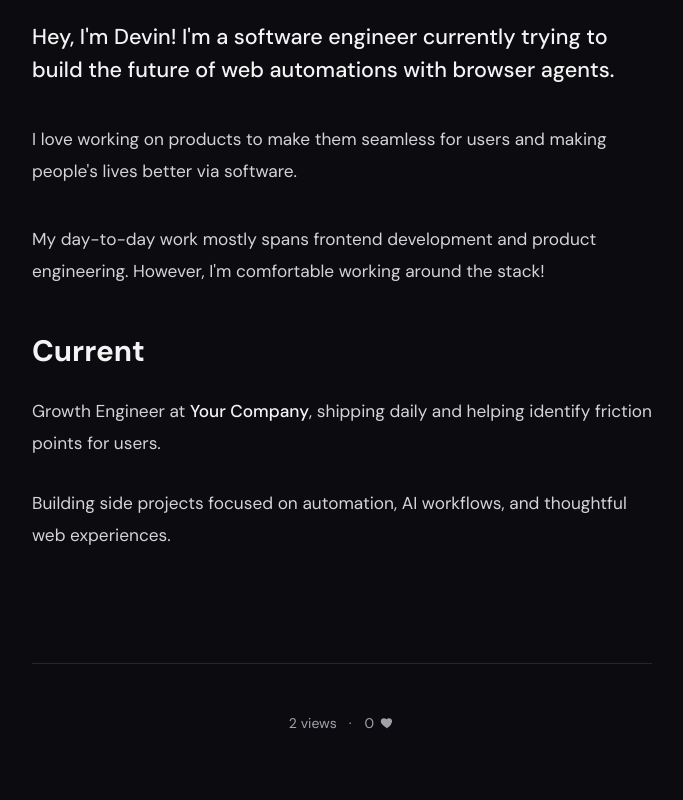
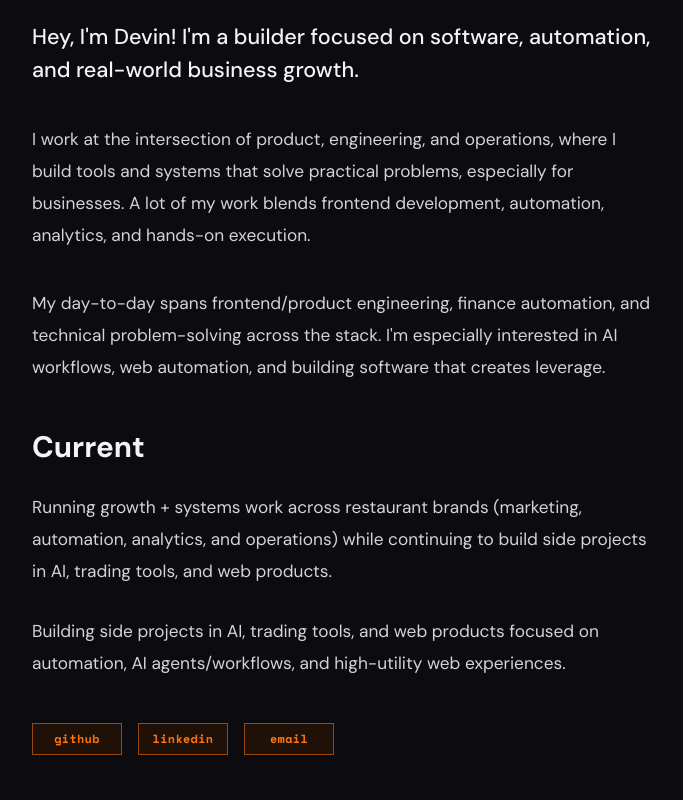
Before and after one commit to devinWWW/portfolio-site, a React (Vite) app: page / in a window 1280 px wide. Shown: the part 360-1160 px from the top of the page, without its empty margins (298-981 px from the left). Built offline with nearby package versions, Linux system fonts and the light colour scheme; no server answers; a web font is replaced by a local one.

Commit message:
Changed info

```diff
--- a/index.html
+++ b/index.html
@@ -2,9 +2,9 @@
 <html lang="en">
   <head>
     <meta charset="UTF-8" />
-    <link rel="icon" type="image/svg+xml" href="/vite.svg" />
+    <link rel="icon" type="image/svg+xml" href="/favicon.svg" />
     <meta name="viewport" content="width=device-width, initial-scale=1.0" />
-    <title>my-app</title>
+    <title>Devin Widmer</title>
   </head>
   <body>
     <div id="root"></div>
--- a/src/pages/ContactPage.tsx
+++ b/src/pages/ContactPage.tsx
@@ -6,8 +6,8 @@ export default function ContactPage() {
       </h2>
 
       <p className="m-0 text-[0.98rem] leading-7 text-zinc-700 dark:text-zinc-300">
-        I&apos;m always interested in hearing about new opportunities, collaborations, or just
-        chatting about technology.
+        Interested in working together, discussing a project, or talking tech? I&apos;d love to hear
+        from you.
       </p>
 
       <p className="m-0 text-[0.98rem] leading-7 text-zinc-700 dark:text-zinc-300">
@@ -39,7 +39,7 @@ export default function ContactPage() {
       </p>
 
       <p className="m-0 text-[0.98rem] leading-7 text-zinc-700 dark:text-zinc-300">
-        Feel free to reach out via email or connect with me on any of the platforms above!
+        Feel free to email or connect with me on the platforms listed above!
       </p>
     </section>
   )
--- a/src/pages/HomePage.tsx
+++ b/src/pages/HomePage.tsx
@@ -3,18 +3,20 @@ export default function HomePage() {
     <div className="space-y-10 text-[1.02rem] leading-8 text-zinc-700 dark:text-zinc-300 md:text-[1.08rem]">
       <section className="space-y-9">
         <p className="m-0 text-[1.2rem] font-medium leading-[1.52] text-zinc-900 dark:text-zinc-100 md:text-[1.35rem]">
-          Hey, I&apos;m Devin! I&apos;m a software engineer currently trying to build the future of web
-          automations with browser agents.
+          Hey, I&apos;m Devin! I&apos;m a builder focused on software, automation, and real-world business
+          growth.
         </p>
 
         <p className="m-0">
-          I love working on products to make them seamless for users and making people&apos;s lives
-          better via software.
+          I work at the intersection of product, engineering, and operations, where I build tools
+          and systems that solve practical problems, especially for businesses. A lot of my work
+          blends frontend development, automation, analytics, and hands-on execution.
         </p>
 
         <p className="m-0">
-          My day-to-day work mostly spans frontend development and product engineering. However,
-          I&apos;m comfortable working around the stack!
+          My day-to-day spans frontend/product engineering, finance automation, and technical
+          problem-solving across the stack. I&apos;m especially interested in AI workflows, web
+          automation, and building software that creates leverage.
         </p>
       </section>
 
@@ -24,15 +26,48 @@ export default function HomePage() {
         </h2>
 
         <p className="m-0">
-          Growth Engineer at{' '}
-          <span className="font-medium text-zinc-900 dark:text-zinc-100">Your Company</span>,
-          shipping daily and helping identify friction points for users.
+          Running growth + systems work across restaurant brands (marketing, automation,
+          analytics, and operations) while continuing to build side projects in AI, trading tools,
+          and web products.
         </p>
 
         <p className="m-0">
-          Building side projects focused on automation, AI workflows, and thoughtful web
-          experiences.
+          Building side projects in AI, trading tools, and web products focused on automation, AI
+          agents/workflows, and high-utility web experiences.
         </p>
+      </section>
+
+      <section className="pt-1">
+        <ul className="flex w-full flex-wrap items-center justify-start gap-3 px-0 text-[0.92rem] leading-none text-zinc-500 dark:text-zinc-400 md:gap-4">
+          <li>
+            <a
+              className="mystery-nav-link is-idle-dark is-idle-light whitespace-nowrap transition-colors duration-400 ease-out"
+              href="https://github.com/devinWWW"
+              rel="noreferrer"
+              target="_blank"
+            >
+              github
+            </a>
+          </li>
+          <li>
+            <a
+              className="mystery-nav-link is-idle-dark is-idle-light whitespace-nowrap transition-colors duration-400 ease-out"
+              href="https://www.linkedin.com/in/devin-g-widmer"
+              rel="noreferrer"
+              target="_blank"
+            >
+              linkedin
+            </a>
+          </li>
+          <li>
+            <a
+              className="mystery-nav-link is-idle-dark is-idle-light whitespace-nowrap transition-colors duration-400 ease-out"
+              href="mailto:devinwidmer2022@gmail.com"
+            >
+              email
+            </a>
+          </li>
+        </ul>
       </section>
     </div>
   )
```
Also changed, not shown: public/favicon.svg (added).
